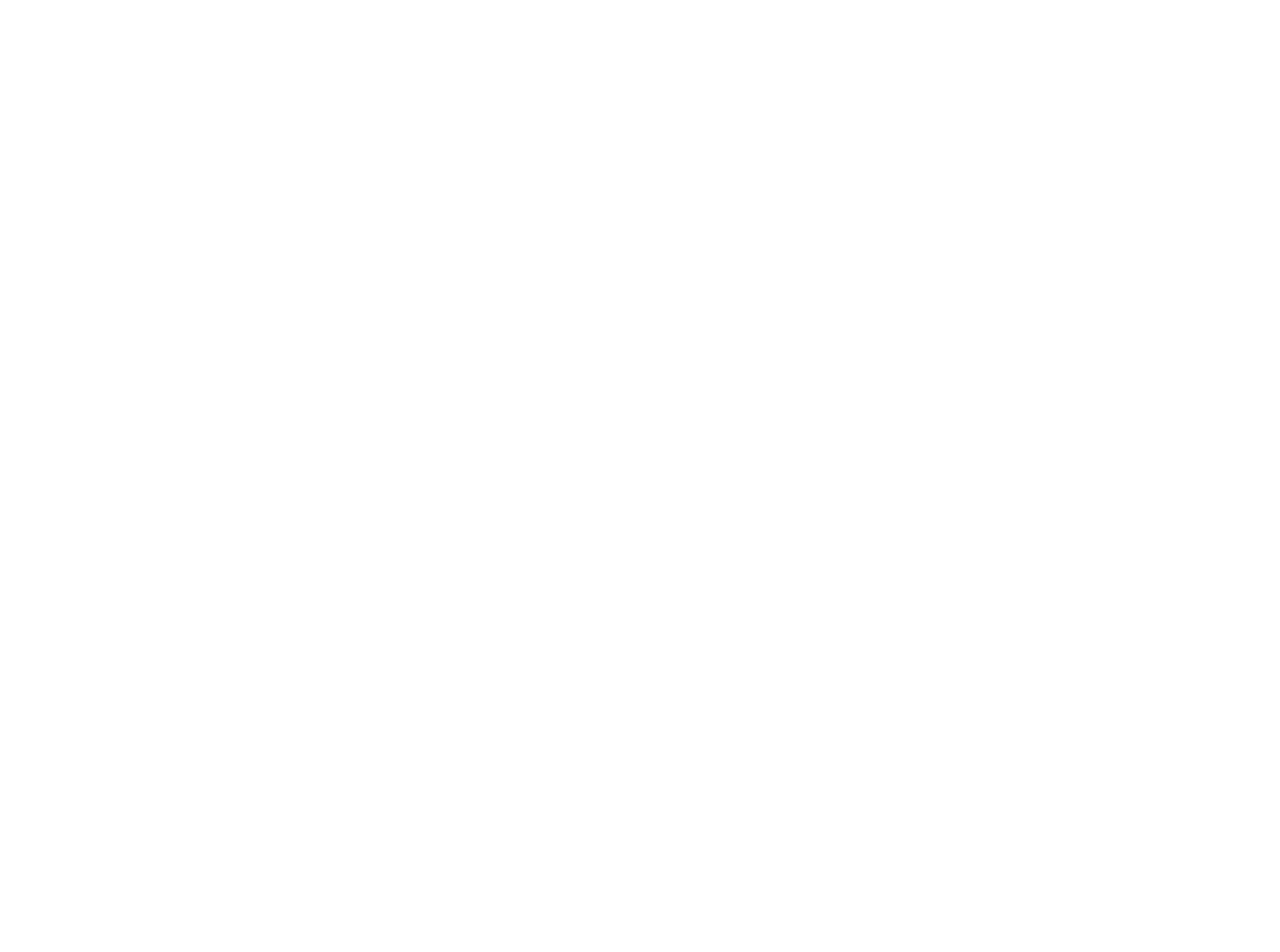
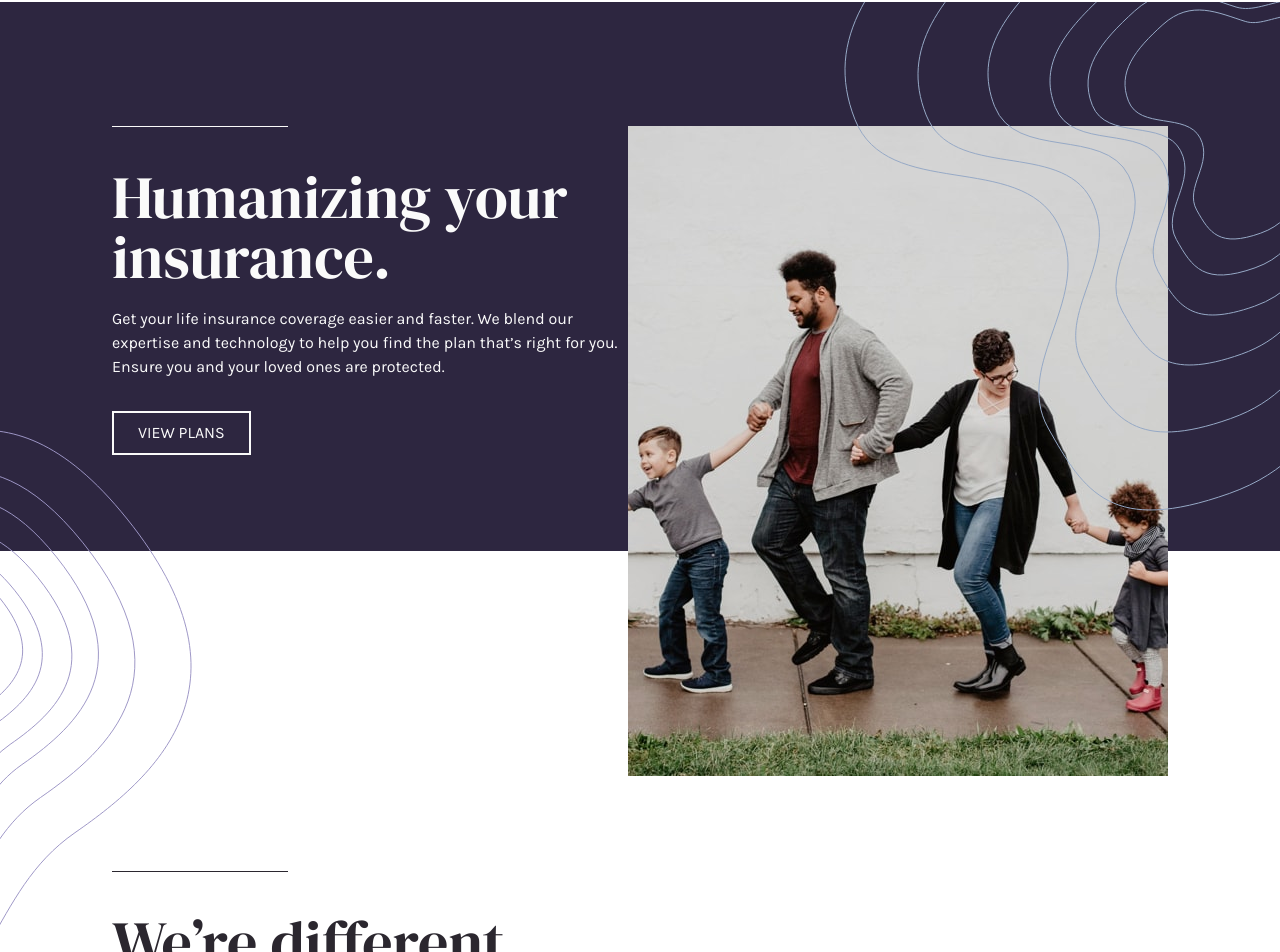
Before and after one commit to Dityath/frontendmentor-insure, a Nuxt app: page / in a window 1280 px wide. Shown: the part 82-1034 px from the top of the page. Before the commit the page ends 800 px from the top, so only its background shows below. Built offline with nearby package versions, Linux system fonts and the light colour scheme.

Commit message:
75% completed

```diff
--- a/components/Navbar.vue
+++ b/components/Navbar.vue
@@ -1,5 +1,5 @@
 <template>
-  <nav class="fixed px-24 py-7 flex justify-between items-center bg-white w-full z-50">
+  <nav class="fixed px-28 py-5 flex justify-between items-center bg-white w-full z-50">
     <img class="" src="../assets/images/logo.svg" alt="logo">
     <div class="font-karla flex justify-center gap-8 items-center text-primary-grayBlue">
       <a href="" class="transition duration-200 hover:text-primary-darkViolet">HOW WE WORK</a>
--- a/components/Tutorial.vue
+++ /dev/null
@@ -1,5 +0,0 @@
-<!-- Please remove this file from your project -->
-<template>
-  <div class="">
-  </div>
-</template>
--- a/pages/index.vue
+++ b/pages/index.vue
@@ -1,10 +1,36 @@
 <template>
   <div>
     <Navbar />
-    ssr
+    <section class="pt-52 px-28 pb-24 bg-primary-darkViolet text-neutral-veryLightgray flex justify-between">
+      <div class="w-1/2 pr-5">
+        <hr class="w-44">
+        <h1 class="font-dm-serif text-6xl mt-10">Humanizing your insurance.</h1>
+        <p class="font-karla mt-5">Get your life insurance coverage easier and faster. We blend our expertise
+  and technology to help you find the plan that’s right for you. Ensure you
+  and your loved ones are protected.</p>
+        <button class="font-karla text-neutral-veryLightgray p-2 px-6 mt-8 border-solid border-2 border-neutral-veryLightgray transition duration-200 hover:bg-neutral-veryLightgray hover:text-primary-darkViolet">VIEW PLANS</button>
+      </div>
+      <img class="absolute right-28" src="../assets/images/image-intro-desktop.jpg" alt="First image">
+
+      <img class="absolute right-0 top-0" src="../assets/images/bg-pattern-intro-right-desktop.svg">
+
+    </section>
+    <section class=" mt-80 px-28 text-neutral-veryDarkViolet">
+
+      <img class="absolute left-0 top-96 mt-32 w-48" src="../assets/images/bg-pattern-intro-left-desktop.svg">
+
+      <hr class="w-44">
+      <h1 class="font-dm-serif text-6xl mt-10">We’re different</h1>
+      <div>
+        <div></div>
+        <div></div>
+        <div></div>
+      </div>
+    </section>
   </div>
 </template>
 
 <script>
+
 export default {}
 </script>
```
